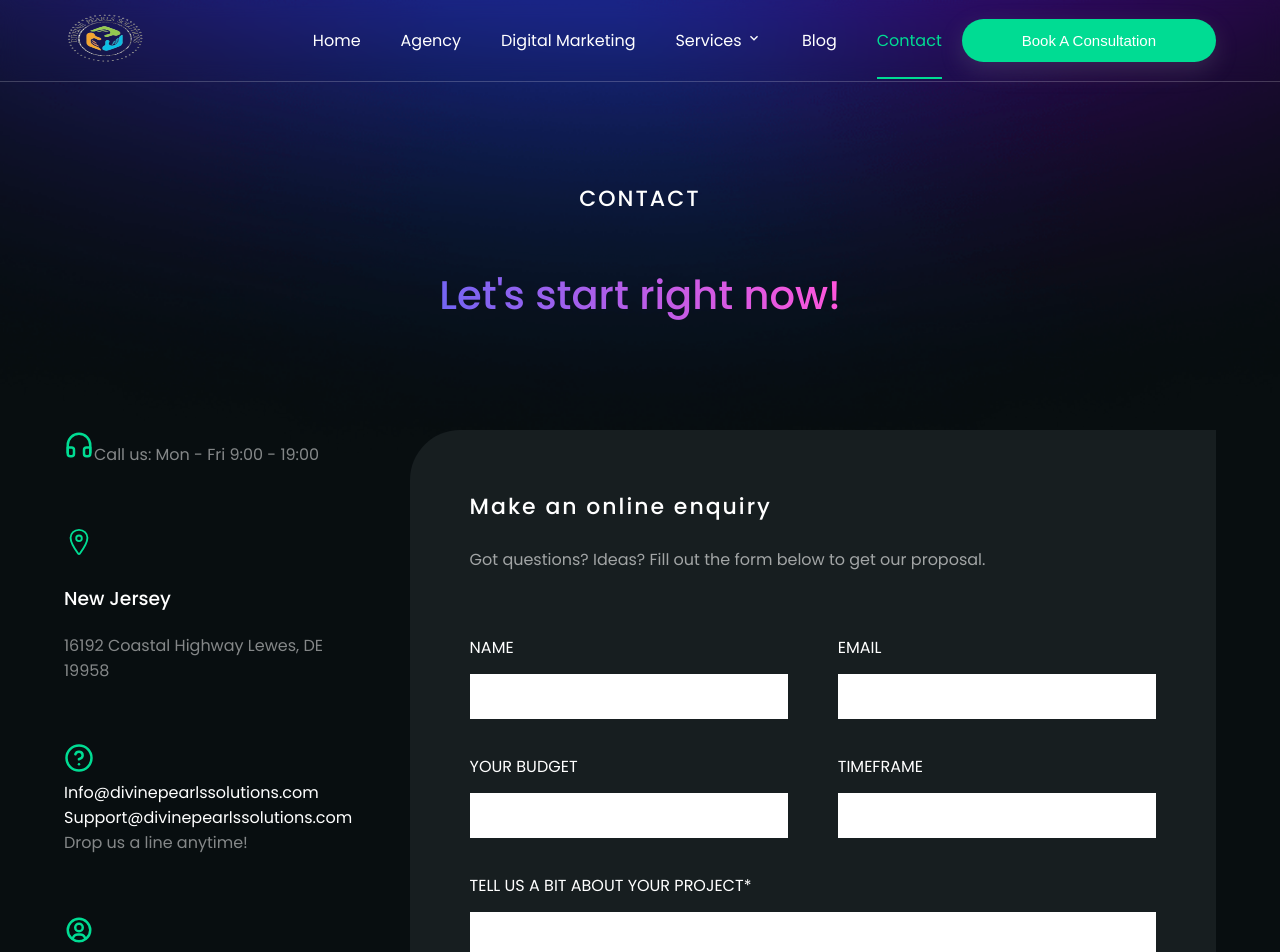
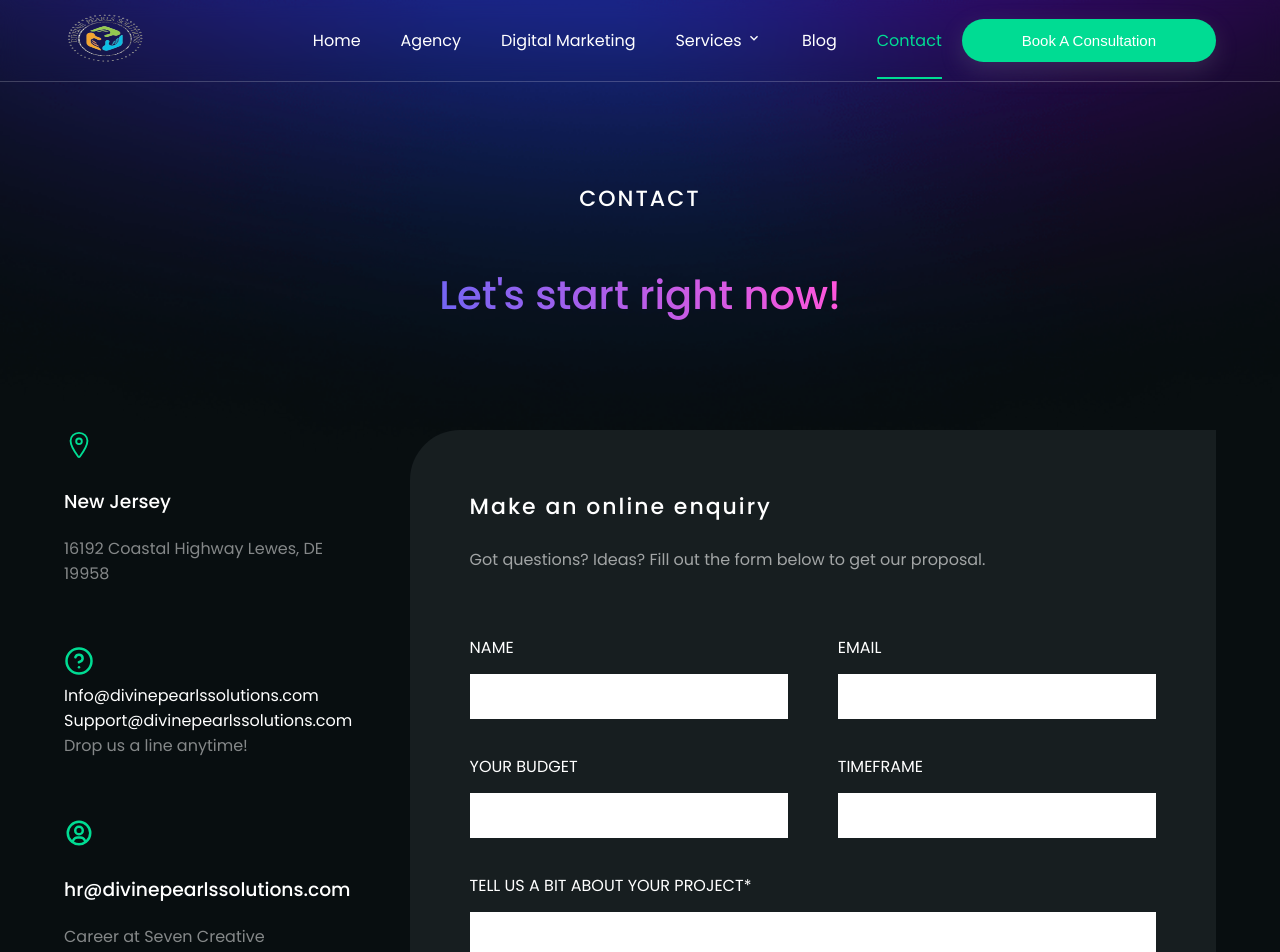
Before and after one commit to wajidkashoo14/divine-pearl-solutions, a Next.js app: page /contact in a window 1280 px wide. Shown: the top 952 px of the page. Built offline with nearby package versions, Linux system fonts and the light colour scheme.

Commit message:
code fix

```diff
--- a/sections/Contact.js
+++ b/sections/Contact.js
@@ -19,11 +19,11 @@ const Contact = () => {
           <div className='content py flex1'>
             <div className='left w-30'>
               <div className='contact-deatils'>
-                <div className='box'>
+                {/* <div className='box'>
                   <FiHeadphones size={30} className='icons' />
-                  {/* <h3>1-001-234-5678</h3> */}
+                  <h3>1-001-234-5678</h3>
                   <span>Call us: Mon - Fri 9:00 - 19:00</span>
-                </div>
+                </div> */}
                 <div className='box'>
                   <IoLocationOutline size={30} className='icons' />
                   <h3>New Jersey</h3>
@@ -37,7 +37,7 @@ const Contact = () => {
                 </div>
                 <div className='box'>
                   <BiUserCircle size={30} className='icons' />
-                  <h3>hr@dream-theme.com</h3>
+                  <h3>hr@divinepearlssolutions.com</h3>
                   <span>Career at Seven Creative</span>
                 </div>
               </div>
```
